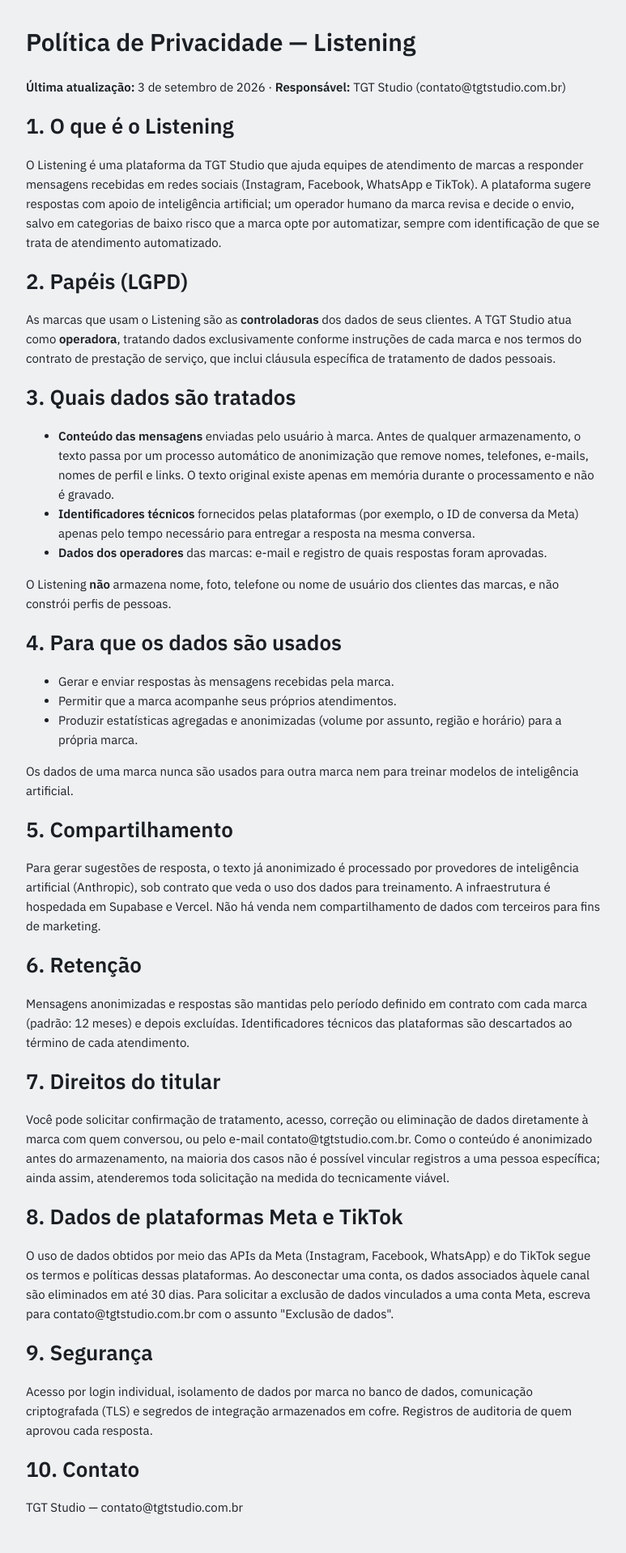
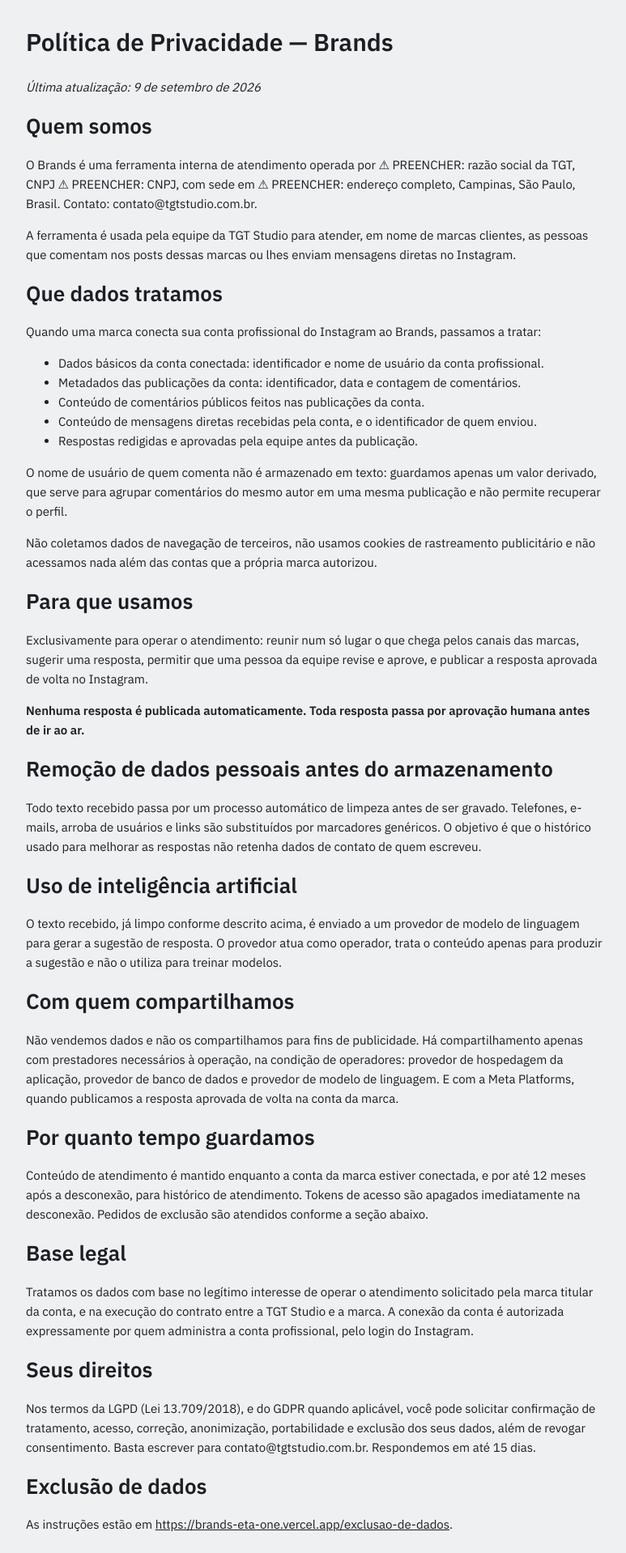
Before and after one commit to jbutuem/BRANDS, a Next.js app: page /privacidade in a window 1280 px wide. Shown: the part 40-1958 px from the top of the page at 81% size, without its empty margins (252-1025 px from the left). Built offline with nearby package versions, Linux system fonts and the light colour scheme.

Commit message:
docs(legal): nova Política de Privacidade do Brands

```diff
--- a/app/privacidade/page.tsx
+++ b/app/privacidade/page.tsx
@@ -1,50 +1,102 @@
-export const metadata = { title: "Política de Privacidade — Listening (TGT Studio)" };
+import { EMPRESA, paginaLegal } from "@/lib/legal";
+
+export const metadata = { title: "Política de Privacidade — Brands (TGT Studio)" };
 
 export default function Privacidade() {
   return (
-    <main style={{ maxWidth: 760, margin: "0 auto", padding: "48px 24px", lineHeight: 1.6 }}>
-      <h1>Política de Privacidade — Listening</h1>
-      <p><b>Última atualização:</b> 3 de setembro de 2026 · <b>Responsável:</b> TGT Studio (contato@tgtstudio.com.br)</p>
+    <main style={paginaLegal}>
+      <h1>Política de Privacidade — Brands</h1>
+      <p><i>Última atualização: {EMPRESA.atualizadoEm}</i></p>
 
-      <h2>1. O que é o Listening</h2>
-      <p>O Listening é uma plataforma da TGT Studio que ajuda equipes de atendimento de marcas a responder mensagens recebidas em redes sociais (Instagram, Facebook, WhatsApp e TikTok). A plataforma sugere respostas com apoio de inteligência artificial; um operador humano da marca revisa e decide o envio, salvo em categorias de baixo risco que a marca opte por automatizar, sempre com identificação de que se trata de atendimento automatizado.</p>
+      <h2>Quem somos</h2>
+      <p>
+        O Brands é uma ferramenta interna de atendimento operada por {EMPRESA.razaoSocial}, CNPJ {EMPRESA.cnpj},
+        com sede em {EMPRESA.endereco}, {EMPRESA.cidade}. Contato: {EMPRESA.email}.
+      </p>
+      <p>
+        A ferramenta é usada pela equipe da TGT Studio para atender, em nome de marcas clientes, as pessoas que
+        comentam nos posts dessas marcas ou lhes enviam mensagens diretas no Instagram.
+      </p>
 
-      <h2>2. Papéis (LGPD)</h2>
-      <p>As marcas que usam o Listening são as <b>controladoras</b> dos dados de seus clientes. A TGT Studio atua como <b>operadora</b>, tratando dados exclusivamente conforme instruções de cada marca e nos termos do contrato de prestação de serviço, que inclui cláusula específica de tratamento de dados pessoais.</p>
+      <h2>Que dados tratamos</h2>
+      <p>Quando uma marca conecta sua conta profissional do Instagram ao Brands, passamos a tratar:</p>
+      <ul>
+        <li>Dados básicos da conta conectada: identificador e nome de usuário da conta profissional.</li>
+        <li>Metadados das publicações da conta: identificador, data e contagem de comentários.</li>
+        <li>Conteúdo de comentários públicos feitos nas publicações da conta.</li>
+        <li>Conteúdo de mensagens diretas recebidas pela conta, e o identificador de quem enviou.</li>
+        <li>Respostas redigidas e aprovadas pela equipe antes da publicação.</li>
+      </ul>
+      <p>
+        O nome de usuário de quem comenta não é armazenado em texto: guardamos apenas um valor derivado, que
+        serve para agrupar comentários do mesmo autor em uma mesma publicação e não permite recuperar o perfil.
+      </p>
+      <p>
+        Não coletamos dados de navegação de terceiros, não usamos cookies de rastreamento publicitário e não
+        acessamos nada além das contas que a própria marca autorizou.
+      </p>
 
-      <h2>3. Quais dados são tratados</h2>
-      <ul>
-        <li><b>Conteúdo das mensagens</b> enviadas pelo usuário à marca. Antes de qualquer armazenamento, o texto passa por um processo automático de anonimização que remove nomes, telefones, e-mails, nomes de perfil e links. O texto original existe apenas em memória durante o processamento e não é gravado.</li>
-        <li><b>Identificadores técnicos</b> fornecidos pelas plataformas (por exemplo, o ID de conversa da Meta) apenas pelo tempo necessário para entregar a resposta na mesma conversa.</li>
-        <li><b>Dados dos operadores</b> das marcas: e-mail e registro de quais respostas foram aprovadas.</li>
-      </ul>
-      <p>O Listening <b>não</b> armazena nome, foto, telefone ou nome de usuário dos clientes das marcas, e não constrói perfis de pessoas.</p>
+      <h2>Para que usamos</h2>
+      <p>
+        Exclusivamente para operar o atendimento: reunir num só lugar o que chega pelos canais das marcas,
+        sugerir uma resposta, permitir que uma pessoa da equipe revise e aprove, e publicar a resposta aprovada
+        de volta no Instagram.
+      </p>
+      <p><b>Nenhuma resposta é publicada automaticamente. Toda resposta passa por aprovação humana antes de ir ao ar.</b></p>
 
-      <h2>4. Para que os dados são usados</h2>
-      <ul>
-        <li>Gerar e enviar respostas às mensagens recebidas pela marca.</li>
-        <li>Permitir que a marca acompanhe seus próprios atendimentos.</li>
-        <li>Produzir estatísticas agregadas e anonimizadas (volume por assunto, região e horário) para a própria marca.</li>
-      </ul>
-      <p>Os dados de uma marca nunca são usados para outra marca nem para treinar modelos de inteligência artificial.</p>
+      <h2>Remoção de dados pessoais antes do armazenamento</h2>
+      <p>
+        Todo texto recebido passa por um processo automático de limpeza antes de ser gravado. Telefones,
+        e-mails, arroba de usuários e links são substituídos por marcadores genéricos. O objetivo é que o
+        histórico usado para melhorar as respostas não retenha dados de contato de quem escreveu.
+      </p>
 
-      <h2>5. Compartilhamento</h2>
-      <p>Para gerar sugestões de resposta, o texto já anonimizado é processado por provedores de inteligência artificial (Anthropic), sob contrato que veda o uso dos dados para treinamento. A infraestrutura é hospedada em Supabase e Vercel. Não há venda nem compartilhamento de dados com terceiros para fins de marketing.</p>
+      <h2>Uso de inteligência artificial</h2>
+      <p>
+        O texto recebido, já limpo conforme descrito acima, é enviado a um provedor de modelo de linguagem para
+        gerar a sugestão de resposta. O provedor atua como operador, trata o conteúdo apenas para produzir a
+        sugestão e não o utiliza para treinar modelos.
+      </p>
 
-      <h2>6. Retenção</h2>
-      <p>Mensagens anonimizadas e respostas são mantidas pelo período definido em contrato com cada marca (padrão: 12 meses) e depois excluídas. Identificadores técnicos das plataformas são descartados ao término de cada atendimento.</p>
+      <h2>Com quem compartilhamos</h2>
+      <p>
+        Não vendemos dados e não os compartilhamos para fins de publicidade. Há compartilhamento apenas com
+        prestadores necessários à operação, na condição de operadores: provedor de hospedagem da aplicação,
+        provedor de banco de dados e provedor de modelo de linguagem. E com a Meta Platforms, quando publicamos
+        a resposta aprovada de volta na conta da marca.
+      </p>
 
-      <h2>7. Direitos do titular</h2>
-      <p>Você pode solicitar confirmação de tratamento, acesso, correção ou eliminação de dados diretamente à marca com quem conversou, ou pelo e-mail contato@tgtstudio.com.br. Como o conteúdo é anonimizado antes do armazenamento, na maioria dos casos não é possível vincular registros a uma pessoa específica; ainda assim, atenderemos toda solicitação na medida do tecnicamente viável.</p>
+      <h2>Por quanto tempo guardamos</h2>
+      <p>
+        Conteúdo de atendimento é mantido enquanto a conta da marca estiver conectada, e por até 12 meses após a
+        desconexão, para histórico de atendimento. Tokens de acesso são apagados imediatamente na desconexão.
+        Pedidos de exclusão são atendidos conforme a seção abaixo.
+      </p>
 
-      <h2>8. Dados de plataformas Meta e TikTok</h2>
-      <p>O uso de dados obtidos por meio das APIs da Meta (Instagram, Facebook, WhatsApp) e do TikTok segue os termos e políticas dessas plataformas. Ao desconectar uma conta, os dados associados àquele canal são eliminados em até 30 dias. Para solicitar a exclusão de dados vinculados a uma conta Meta, escreva para contato@tgtstudio.com.br com o assunto "Exclusão de dados".</p>
+      <h2>Base legal</h2>
+      <p>
+        Tratamos os dados com base no legítimo interesse de operar o atendimento solicitado pela marca titular da
+        conta, e na execução do contrato entre a TGT Studio e a marca. A conexão da conta é autorizada
+        expressamente por quem administra a conta profissional, pelo login do Instagram.
+      </p>
 
-      <h2>9. Segurança</h2>
-      <p>Acesso por login individual, isolamento de dados por marca no banco de dados, comunicação criptografada (TLS) e segredos de integração armazenados em cofre. Registros de auditoria de quem aprovou cada resposta.</p>
+      <h2>Seus direitos</h2>
+      <p>
+        Nos termos da LGPD (Lei 13.709/2018), e do GDPR quando aplicável, você pode solicitar confirmação de
+        tratamento, acesso, correção, anonimização, portabilidade e exclusão dos seus dados, além de revogar
+        consentimento. Basta escrever para {EMPRESA.email}. Respondemos em até 15 dias.
+      </p>
 
-      <h2>10. Contato</h2>
-      <p>TGT Studio — contato@tgtstudio.com.br</p>
+      <h2>Exclusão de dados</h2>
+      <p>
+        As instruções estão em <a href="/exclusao-de-dados">{EMPRESA.base}/exclusao-de-dados</a>.
+      </p>
+
+      <h2>Alterações</h2>
+      <p>Mudanças nesta política serão publicadas nesta página, com atualização da data no topo.</p>
+
+      <h2>Contato</h2>
+      <p>{EMPRESA.email} — {EMPRESA.endereco}, {EMPRESA.cidade}.</p>
     </main>
   );
 }
```
